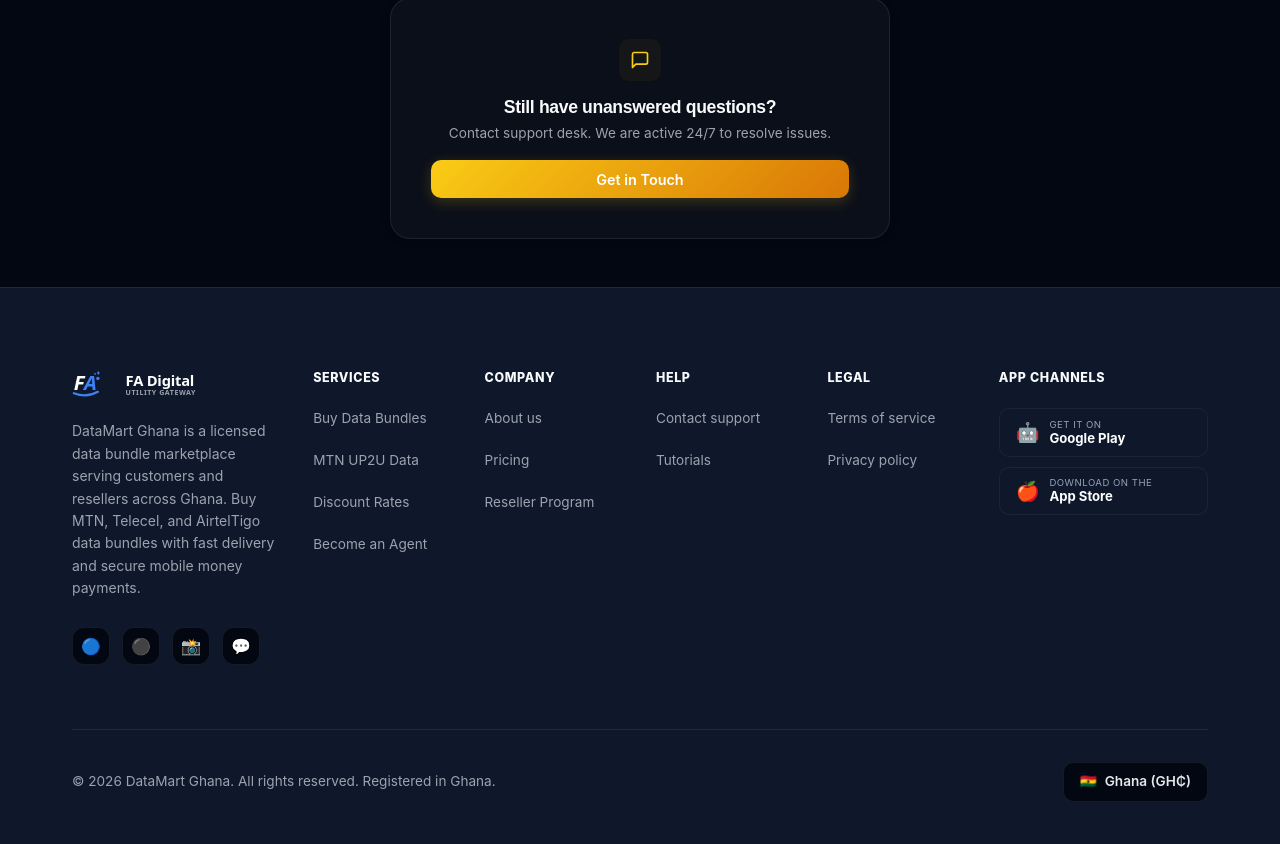
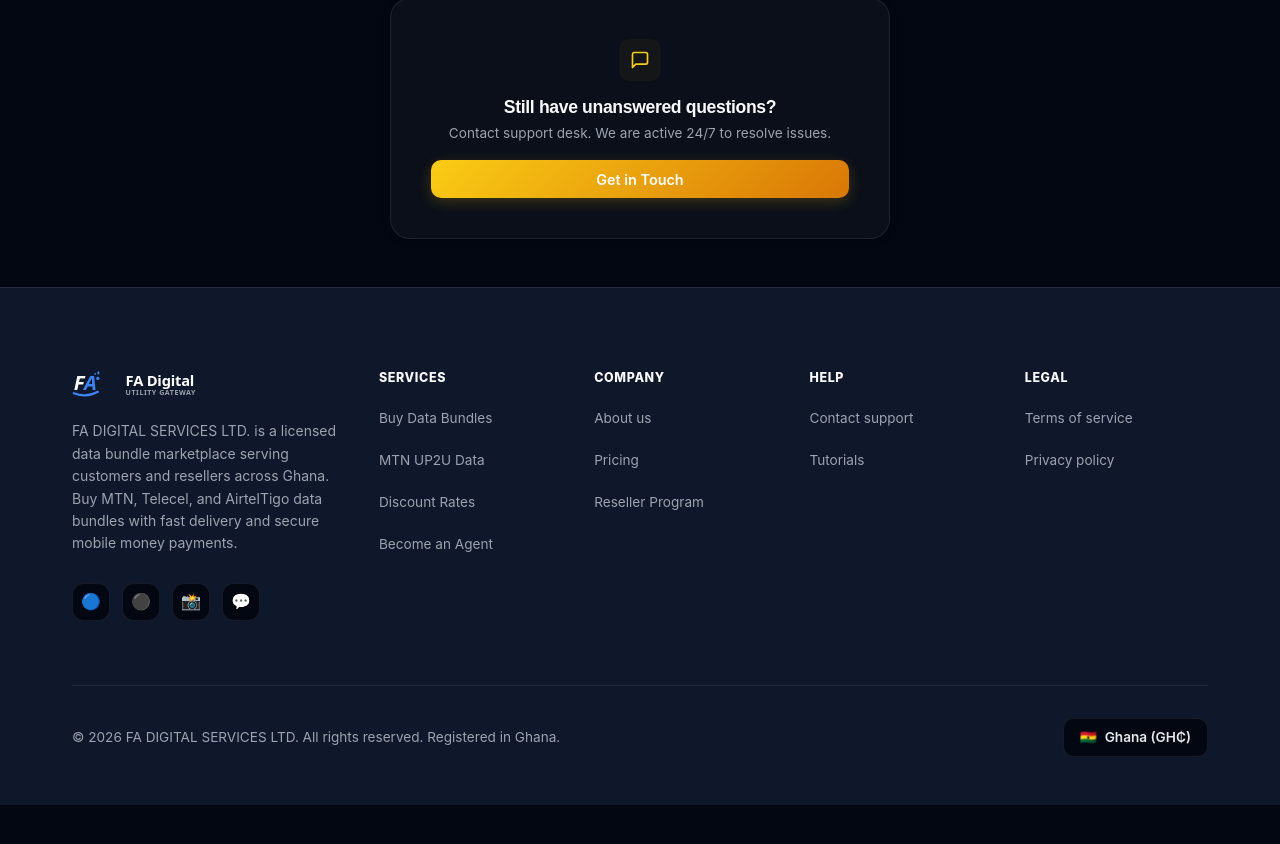
Before and after one commit to Amosjallah/datahub, a Next.js app: page /faqs in a window 1280 px wide. Shown: the part 991-1835 px from the top of the page. After the commit the page ends 1796 px from the top, so only its background shows below. Built offline with nearby package versions, Linux system fonts and the light colour scheme.

Commit message:
Remove App Channels from footer and update old DataMart branding to FA Digital / FA DIGITAL SERVICES LTD.

```diff
--- a/src/app/about/page.tsx
+++ b/src/app/about/page.tsx
@@ -16,7 +16,7 @@ export default function About() {
             Connecting Ghanaians to <span className="text-gradient">Instant Digital Rails</span>
           </h1>
           <p style={{ fontSize: '1.05rem', lineHeight: '1.7', color: '#9CA3AF' }}>
-            DataMart Ghana (founded in 2023 by Samtech - Danaa Kojo Frimpong) is Ghana's leading virtual top-up (VTU) e-commerce and bills gateway, delivering instant and reliable utility transactions for consumers and reseller agents nationwide.
+            FA DIGITAL SERVICES LTD. (founded in 2023 by Samtech - Danaa Kojo Frimpong) is Ghana's leading virtual top-up (VTU) e-commerce and bills gateway, delivering instant and reliable utility transactions for consumers and reseller agents nationwide.
           </p>
         </div>
       </section>
--- a/src/app/blog/page.tsx
+++ b/src/app/blog/page.tsx
@@ -15,7 +15,7 @@ export default function Blog() {
     },
     {
       category: 'Backend Architecture',
-      title: 'How DataMart delivers data fast',
+      title: 'How FA Digital delivers data fast',
       date: 'July 2, 2026',
       readTime: '5 min read',
       desc: 'An in-depth look at our low-latency VTU gateway integrations with MTN, Telecel, and AirtelTigo API nodes that allow 3-second delivery.',
@@ -26,7 +26,7 @@ export default function Blog() {
       title: 'MTN, Telecel, AirtelTigo data prices in Ghana',
       date: 'June 25, 2026',
       readTime: '4 min read',
-      desc: 'A comprehensive comparison of standard official data bundle rates in Ghana versus the bulk reseller rates available on DataMart.',
+      desc: 'A comprehensive comparison of standard official data bundle rates in Ghana versus the bulk reseller rates available on FA Digital.',
       badgeType: 'badge-success'
     },
   ];
--- a/src/app/contact/page.tsx
+++ b/src/app/contact/page.tsx
@@ -171,8 +171,8 @@ export default function Contact() {
                 <p style={{ fontSize: '0.85rem', color: '#9CA3AF', lineHeight: '1.5', marginBottom: '0.5rem' }}>
                   Send an email to our support helpdesk. We process tickets constantly.
                 </p>
-                <a href="mailto:support@datamartgh.shop" style={{ fontSize: '0.88rem', fontWeight: 700, color: '#FACC15', fontFamily: 'monospace' }}>
-                  support@datamartgh.shop
+                <a href="mailto:support@fadigitalservices.com" style={{ fontSize: '0.88rem', fontWeight: 700, color: '#FACC15', fontFamily: 'monospace' }}>
+                  support@fadigitalservices.com
                 </a>
               </div>
             </div>
--- a/src/app/globals.css
+++ b/src/app/globals.css
@@ -555,7 +555,7 @@ a:hover { color: var(--color-brand-light); }
 }
 @media (min-width: 1024px) {
     .footer-cols-grid {
-        grid-template-columns: 1.5fr 1fr 1fr 1fr 1fr 1.5fr;
+        grid-template-columns: 1.5fr 1fr 1fr 1fr 1fr;
     }
 }
 @media (min-width: 640px) and (max-width: 1023px) {
--- a/src/app/reset/page.tsx
+++ b/src/app/reset/page.tsx
@@ -184,7 +184,7 @@ export default function ResetPassword() {
               </button>
 
               <p style={{ color: '#6B7280', fontSize: '0.8rem', marginTop: '1rem' }}>
-                Having issues? Email us directly at <a href="mailto:support@datamartgh.shop" style={{ color: '#FACC15' }}>support@datamartgh.shop</a> for manuals.
+                Having issues? Email us directly at <a href="mailto:support@fadigitalservices.com" style={{ color: '#FACC15' }}>support@fadigitalservices.com</a> for manuals.
               </p>
             </div>
           )}
--- a/src/app/tutorials/how-to-login/page.tsx
+++ b/src/app/tutorials/how-to-login/page.tsx
@@ -18,7 +18,7 @@ export default function HowToLoginTutorial() {
       desc: 'Click on the "Sign In" button in the top right corner of the homepage navbar, or toggle to it directly from the registration panel.',
       mockUI: (
         <div style={{ padding: '1.5rem', backgroundColor: '#0B0F19', borderRadius: '16px', border: '1px solid rgba(255,255,255,0.05)', display: 'flex', justifyContent: 'space-between', alignItems: 'center' }}>
-          <span style={{ fontWeight: 'bold', color: '#FFFFFF' }}>DataMartGH</span>
+          <span style={{ fontWeight: 'bold', color: '#FFFFFF' }}>FA Digital</span>
           <div style={{ padding: '0.4rem 1rem', backgroundColor: '#FACC15', color: '#030712', borderRadius: '8px', fontSize: '0.8rem', fontWeight: 'bold' }}>
             Sign In
           </div>
@@ -90,7 +90,7 @@ export default function HowToLoginTutorial() {
           <div style={{ textAlign: 'center', marginBottom: '3rem' }}>
             <span style={{ color: '#FACC15', textTransform: 'uppercase', fontSize: '0.78rem', fontWeight: 800, letterSpacing: '0.12em', display: 'block', marginBottom: '0.5rem' }}>Tutorial Guides</span>
             <h1 style={{ fontSize: '2.5rem', fontWeight: 900, color: '#FFFFFF', marginBottom: '0.75rem' }}>
-              How to Sign In &amp; Use DataMart
+              How to Sign In &amp; Use FA Digital
             </h1>
             <p style={{ color: '#9CA3AF', fontSize: '1.05rem' }}>
               Follow our step-by-step slideshow guide to navigate the login flow and access your dashboard.
--- a/src/components/PublicLayout.tsx
+++ b/src/components/PublicLayout.tsx
@@ -148,7 +148,7 @@ export default function PublicLayout({ children }: PublicLayoutProps) {
                 <Logo size={32} />
               </div>
               <p style={{ fontSize: '0.875rem', color: 'var(--color-text-muted)', lineHeight: '1.6' }}>
-                DataMart Ghana is a licensed data bundle marketplace serving customers and resellers across Ghana. Buy MTN, Telecel, and AirtelTigo data bundles with fast delivery and secure mobile money payments.
+                FA DIGITAL SERVICES LTD. is a licensed data bundle marketplace serving customers and resellers across Ghana. Buy MTN, Telecel, and AirtelTigo data bundles with fast delivery and secure mobile money payments.
               </p>
               {/* Social Icons */}
               <div style={{ display: 'flex', gap: '0.75rem', marginTop: '0.5rem' }}>
@@ -220,32 +220,11 @@ export default function PublicLayout({ children }: PublicLayoutProps) {
                 <li><Link href="/privacy" className="footer-link" style={{ fontSize: '0.85rem', color: 'var(--color-text-muted)', textDecoration: 'none' }}>Privacy policy</Link></li>
               </ul>
             </div>
-
-            {/* Column 6: App Channels */}
-            <div>
-              <div className="footer-col-title" style={{ color: 'var(--color-text-primary)', fontWeight: 800, fontSize: '0.78rem', letterSpacing: '0.05em', textTransform: 'uppercase', marginBottom: '1.25rem' }}>App Channels</div>
-              <div style={{ display: 'flex', flexDirection: 'column', gap: '0.6rem' }}>
-                <a href="#" style={{ display: 'flex', alignItems: 'center', gap: '0.6rem', background: '#0F172A', color: '#FFF', padding: '0.5rem 1rem', borderRadius: '10px', textDecoration: 'none', border: '1px solid rgba(255,255,255,0.05)', transition: 'all 0.2s' }} className="hover-scale">
-                  <span style={{ fontSize: '1.2rem' }}>🤖</span>
-                  <div style={{ textAlign: 'left', lineHeight: '1.2' }}>
-                    <div style={{ fontSize: '0.6rem', color: '#94A3B8', textTransform: 'uppercase', letterSpacing: '0.05em' }}>Get it on</div>
-                    <div style={{ fontSize: '0.82rem', fontWeight: 'bold' }}>Google Play</div>
-                  </div>
-                </a>
-                <a href="#" style={{ display: 'flex', alignItems: 'center', gap: '0.6rem', background: '#0F172A', color: '#FFF', padding: '0.5rem 1rem', borderRadius: '10px', textDecoration: 'none', border: '1px solid rgba(255,255,255,0.05)', transition: 'all 0.2s' }} className="hover-scale">
-                  <span style={{ fontSize: '1.2rem' }}>🍎</span>
-                  <div style={{ textAlign: 'left', lineHeight: '1.2' }}>
-                    <div style={{ fontSize: '0.6rem', color: '#94A3B8', textTransform: 'uppercase', letterSpacing: '0.05em' }}>Download on the</div>
-                    <div style={{ fontSize: '0.82rem', fontWeight: 'bold' }}>App Store</div>
-                  </div>
-                </a>
-              </div>
-            </div>
           </div>
 
           {/* Footer Bottom */}
           <div className="footer-bottom" style={{ borderTop: '1px solid var(--color-border)', paddingTop: '2rem', display: 'flex', justifyContent: 'space-between', alignItems: 'center', flexWrap: 'wrap', gap: '1rem' }}>
-            <span style={{ fontSize: '0.85rem', color: 'var(--color-text-muted)' }}>&copy; {new Date().getFullYear()} DataMart Ghana. All rights reserved. Registered in Ghana.</span>
+            <span style={{ fontSize: '0.85rem', color: 'var(--color-text-muted)' }}>&copy; {new Date().getFullYear()} FA DIGITAL SERVICES LTD. All rights reserved. Registered in Ghana.</span>
 
             {/* Country Selector Dropdown */}
             <div style={{ display: 'inline-flex', alignItems: 'center', gap: '0.5rem', border: '1px solid var(--color-border)', borderRadius: '10px', padding: '0.5rem 1rem', background: 'var(--color-bg-base)', fontSize: '0.85rem', color: 'var(--color-text-secondary)', fontWeight: 600, cursor: 'pointer', transition: 'all 0.2s' }} className="hover-scale">
```
